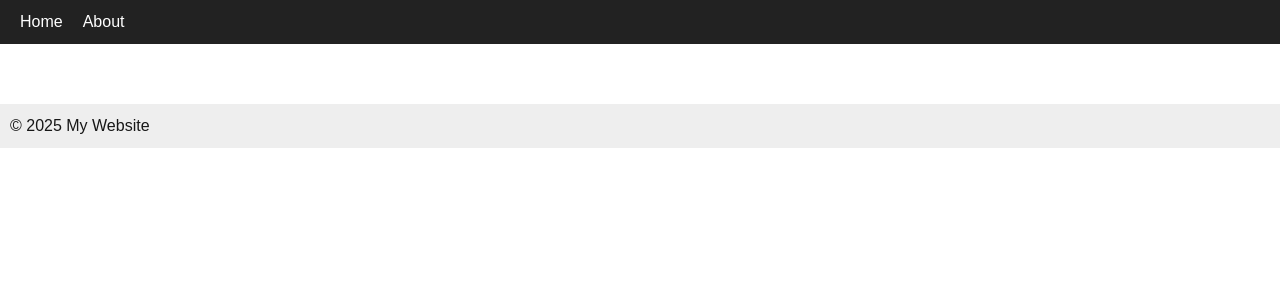
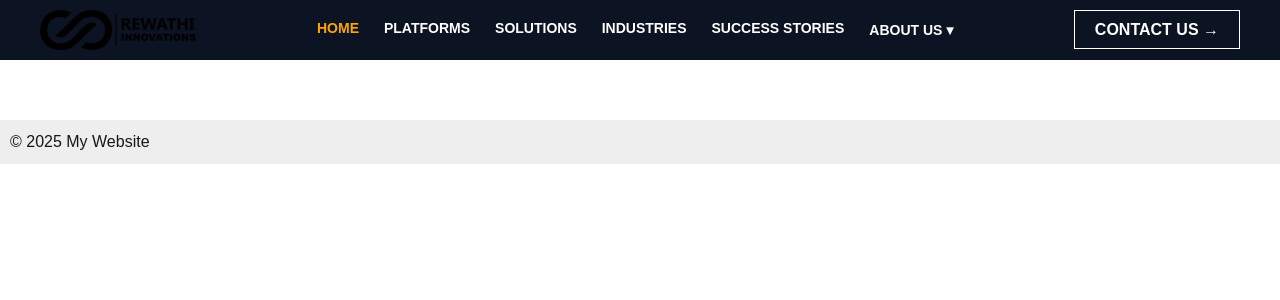
Before and after one commit to sanwarmalkumawatrewathi-spec/rewathi-com, a Next.js app: page / in a window 1280 px wide. Shown: the top 300 px of the page. Built offline with nearby package versions, Linux system fonts and the light colour scheme.

Commit message:
Update header text

```diff
--- /dev/null
+++ b/src/app/assets/css/Header.css
@@ -0,0 +1,85 @@
+.header {
+  background: #0c1424; /* Dark background */
+  padding: 10px 40px;
+  position: sticky;
+  top: 0;
+  z-index: 1000;
+}
+
+.header-container {
+  display: flex;
+  align-items: center;
+  justify-content: space-between;
+}
+
+.logo img {
+  height: 40px;
+}
+
+.nav-menu {
+  display: flex;
+  gap: 25px;
+}
+
+.nav-link {
+  color: #fff;
+  text-transform: uppercase;
+  font-weight: 600;
+  font-size: 14px;
+  text-decoration: none;
+  position: relative;
+}
+
+.nav-link:hover {
+  color: #ffa500; /* Highlight color like screenshot */
+}
+
+.nav-link.active {
+  color: #ffa500;
+}
+
+.dropdown {
+  position: relative;
+}
+
+.dropdown-content {
+  display: none;
+  position: absolute;
+  background: #1c1c1c;
+  min-width: 160px;
+  top: 100%;
+  left: 0;
+  z-index: 10;
+}
+
+.dropdown-content a {
+  display: block;
+  padding: 10px;
+  color: white;
+  text-decoration: none;
+}
+
+.dropdown-content a:hover {
+  background: #333;
+}
+
+.dropdown:hover .dropdown-content {
+  display: block;
+}
+
+/* Contact button */
+.contact-btn a {
+  padding: 10px 20px;
+  border: 1px solid #fff;
+  color: white;
+  text-decoration: none;
+  font-weight: bold;
+  text-transform: uppercase;
+  transition: all 0.3s ease;
+}
+
+.contact-btn a:hover {
+  background: #ffa500;
+  border-color: #ffa500;
+  color: #000;
+}
--- a/src/app/components/Header.js
+++ b/src/app/components/Header.js
@@ -1,12 +1,37 @@
 import { Link } from "react-router-dom";
+import "../assets/css/Header.css"; // import CSS
 
 export default function Header() {
   return (
-    <header style={{ padding: "10px", background: "#222", color: "white" }}>
-      <nav>
-        <Link to="/" style={{ margin: "0 10px", color: "white" }}>Home</Link>
-        <Link to="/about" style={{ margin: "0 10px", color: "white" }}>About</Link>
-      </nav>
+    <header className="header">
+      <div className="header-container">
+        {/* Logo */}
+        <div className="logo">
+<img src="/assets/images/logo.webp" alt="Rewathi Innovations" />
+        </div>
+
+        {/* Navigation */}
+        <nav className="nav-menu">
+          <Link to="/" className="nav-link active">Home</Link>
+          <Link to="/platforms" className="nav-link">Platforms</Link>
+          <Link to="/solutions" className="nav-link">Solutions</Link>
+          <Link to="/industries" className="nav-link">Industries</Link>
+          <Link to="/success-stories" className="nav-link">Success Stories</Link>
+          <div className="dropdown">
+            <Link to="/about" className="nav-link">About Us ▾</Link>
+            <div className="dropdown-content">
+              <Link to="/about/company">Company</Link>
+              <Link to="/about/team">Team</Link>
+              <Link to="/about/careers">Careers</Link>
+            </div>
+          </div>
+        </nav>
+
+        {/* Contact Button */}
+        <div className="contact-btn">
+          <Link to="/contact">Contact Us →</Link>
+        </div>
+      </div>
     </header>
   );
 }
```
Also changed, not shown: public/assets/images/logo.webp (added), src/app/assets/images/logo.webp (added).
